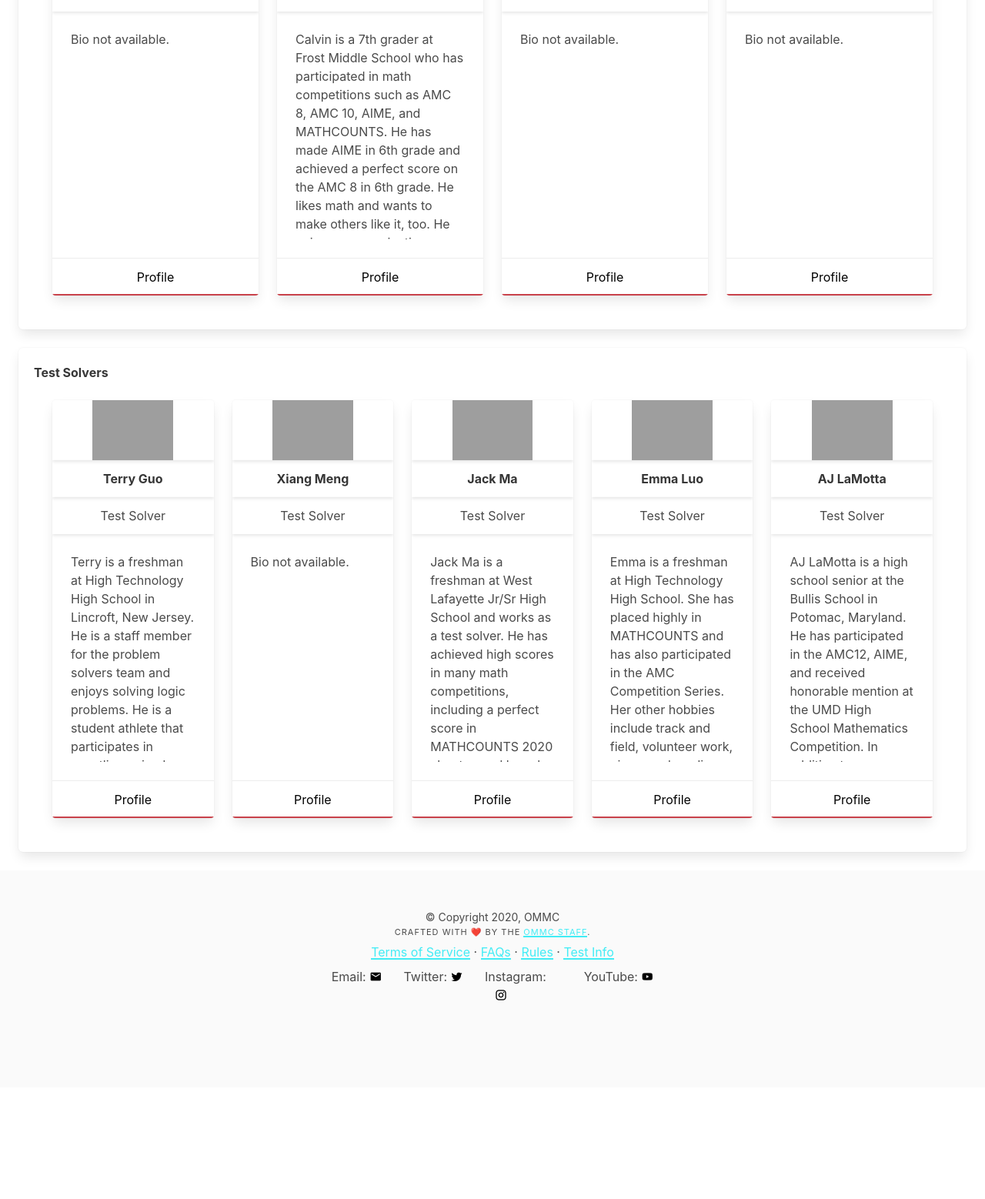
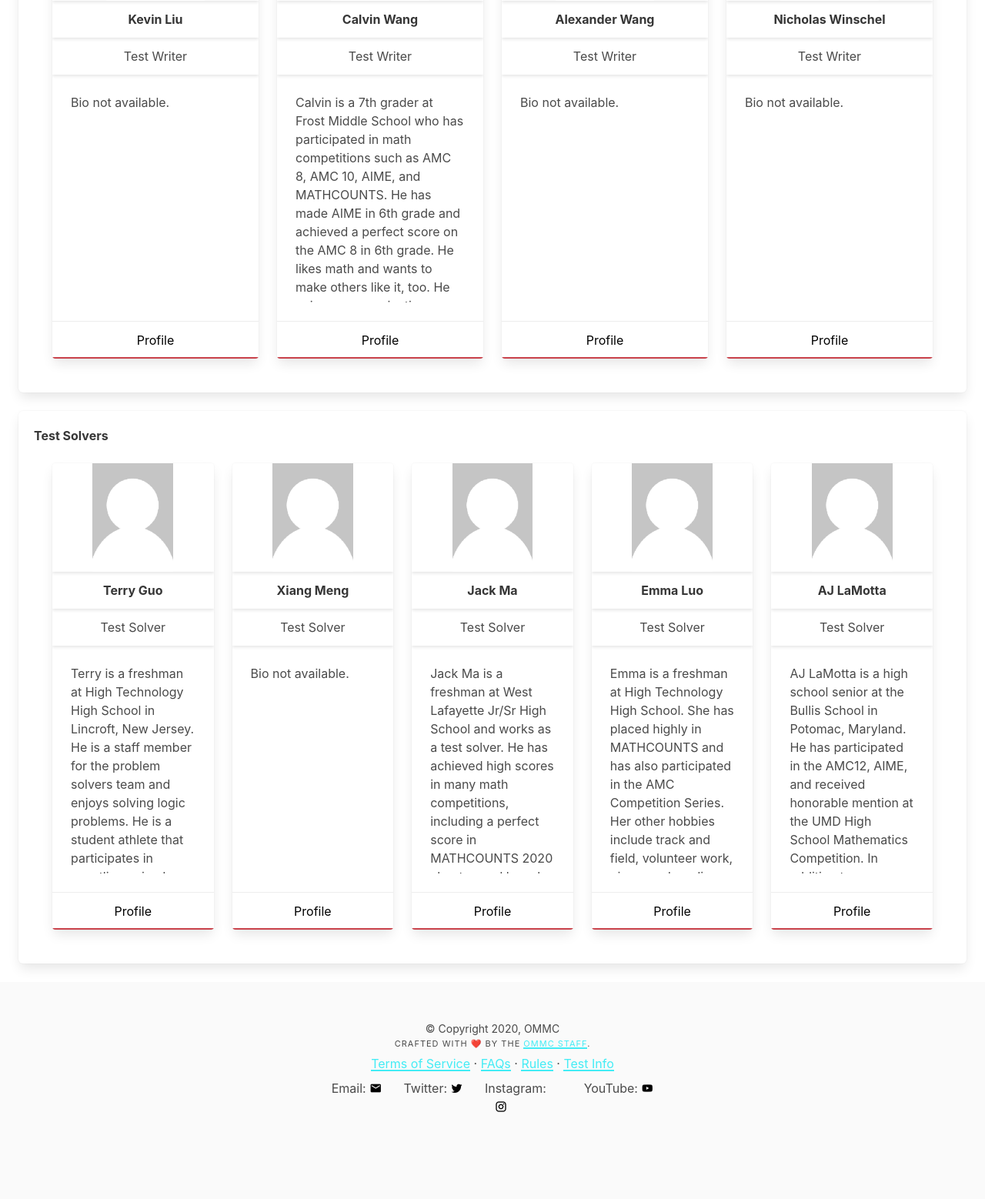
Before and after one commit to Kevin-Liu-01/OMMC-Math-Comp, a Flask app: page /creators in a window 1280 px wide. Shown: the part 3149-4707 px from the top of the page at 77% size. Before the commit the page ends 4449 px from the top, so only its background shows below. Run offline with Flask 2, Linux system fonts and the light colour scheme; some libraries are stand-ins or nearby versions; grey boxes are pictures that could not be loaded.

Commit message:
Bio pics updated to be stored inside the app

```diff
--- a/templates/creators.html
+++ b/templates/creators.html
@@ -23,7 +23,7 @@
             <div class="column is-one-third">
               <div class="card">
                 <header class="card-header">
-                    <img src="https://cdn.discordapp.com/attachments/710679539558121482/790771589389615144/1608133089413.png" style="display: block;
+                    <img src="/static/documents/evan.png" style="display: block;
                       margin-left: auto; margin-right: auto;width: 50%; max-height:11rem; max-width:8rem">
                   </header>
                 <header class="card-header">
@@ -52,7 +52,7 @@
             <div class="column is-one-third">
               <div class="card">
                 <header class="card-header">
-                    <img src="https://cdn.discordapp.com/attachments/501548282170966046/790804488424390696/unknown.png" style="display: block;
+                    <img src="/static/documents/ish.png" style="display: block;
                       margin-left: auto; margin-right: auto;width: 50%; max-height:11rem; ; max-width:8rem">
                   </header>
                 <header class="card-header">
@@ -80,7 +80,7 @@
                 <div class="column is-one-third">
                   <div class="card">
                     <header class="card-header">
-                        <img src="https://cdn.discordapp.com/attachments/501548282170966046/790804161062240256/unknown.png" style="display: block;
+                        <img src="/static/documents/bill.png" style="display: block;
                           margin-left: auto; margin-right: auto;width: 50%; max-height:11rem; max-width:8rem">
                       </header>
                     <header class="card-header">
@@ -124,7 +124,7 @@
               <div class="column is-one-fifth">
                 <div class="card">
                   <header class="card-header">
-                      <img src="https://cdn.discordapp.com/attachments/778356497880449045/792179796037599294/unknown.png" style="display: block;
+                      <img src="/static/documents/blank.png" style="display: block;
                         margin-left: auto; margin-right: auto;width: 50%; max-height:11rem; max-width:8rem">
                     </header>
                   <header class="card-header">
@@ -150,7 +150,7 @@
                 <div class="column is-one-fifth">
                   <div class="card">
                     <header class="card-header">
-                        <img src="https://cdn.discordapp.com/attachments/753798704082714715/792403596393185290/unknown.png" style="display: block;
+                        <img src="/static/documents/kev1.png" style="display: block;
                           margin-left: auto; margin-right: auto;width: 50%; max-height:11rem; max-width:8rem">
                       </header>
                     <header class="card-header">
@@ -179,7 +179,7 @@
                 <div class="column is-one-fifth">
                   <div class="card">
                     <header class="card-header">
-                        <img src="https://cdn.discordapp.com/attachments/753798704082714715/793210704991486004/unknown.png" style="display: block;
+                        <img src="/static/documents/nik.png" style="display: block;
                           margin-left: auto; margin-right: auto;width: 50%; max-height:11rem; max-width:8rem">
                       </header>
                     <header class="card-header">
@@ -206,7 +206,7 @@
                 <div class="column is-one-fifth">
                   <div class="card">
                     <header class="card-header">
-                        <img src="https://cdn.discordapp.com/attachments/753798704082714715/797170716847374367/unknown.png" style="display: block;
+                        <img src="/static/documents/ayush.png" style="display: block;
                           margin-left: auto; margin-right: auto;width: 50%; max-height:11rem; max-width:8rem">
                       </header>
                     <header class="card-header">
@@ -233,7 +233,7 @@
                 <div class="column is-one-fifth">
                   <div class="card">
                     <header class="card-header">
-                        <img src="https://cdn.discordapp.com/attachments/778356497880449045/792179796037599294/unknown.png" style="display: block;
+                        <img src="/static/documents/blank.png" style="display: block;
                           margin-left: auto; margin-right: auto;width: 50%; max-height:11rem; max-width:8rem">
                       </header>
                     <header class="card-header">
@@ -274,7 +274,7 @@
               <div class="column is-one-third">
                 <div class="card">
                   <header class="card-header">
-                      <img src="https://cdn.discordapp.com/attachments/778356497880449045/792179796037599294/unknown.png" style="display: block;
+                      <img src="/static/documents/blank.png" style="display: block;
                         margin-left: auto; margin-right: auto;width: 50%; max-height:11rem; max-width:8rem">
                     </header>
                   <header class="card-header">
@@ -288,7 +288,7 @@
                     </p>
                   </header>
                   <div class="card-content">
-                    <div class="content" style="font-size:1em;min-height:17rem; max-height:17rem;overflow:auto">
+                    <div class="content" style="font-size:1em;min-height:8rem; max-height:8rem;overflow:auto">
                       Advika is currently a freshman at High Technology High School in Lincroft, New Jersey. She is a part of the social media team and helps create informational content for the competition. She has lots of experience organizing and creating projects, and loves to participate in student-run organizations. In her free time, she likes to read books, bake, and play lacrosse.
                     </div>
                   </div>
@@ -303,7 +303,7 @@
                 <div class="column is-one-third">
                   <div class="card">
                     <header class="card-header">
-                        <img src="https://cdn.discordapp.com/attachments/778356497880449045/792179796037599294/unknown.png" style="display: block;
+                        <img src="/static/documents/blank.png" style="display: block;
                           margin-left: auto; margin-right: auto;width: 50%; max-height:11rem; max-width:8rem">
                       </header>
                     <header class="card-header">
@@ -317,7 +317,7 @@
                       </p>
                     </header>
                     <div class="card-content">
-                      <div class="content" style="font-size:1em;min-height:17rem; max-height:17rem;overflow:auto">
+                      <div class="content" style="font-size:1em;min-height:8rem; max-height:8rem;overflow:auto">
                         Ananya is a freshman at Marine Academy of Science and Technology in Highlands, New Jersey. She is part of the social media team of OMMC and has helped design the flyers and content. She has participated in many competetive and organizational events and enjoys working outside of her comfort area. Some of her hobbies include hiking, music, baking, and designing content.
                       </div>
                     </div>
@@ -331,7 +331,7 @@
                 <div class="column is-one-third">
                   <div class="card">
                         <header class="card-header">
-                            <img src="https://cdn.discordapp.com/attachments/778356497880449045/792179796037599294/unknown.png" style="display: block;
+                            <img src="/static/documents/blank.png" style="display: block;
                               margin-left: auto; margin-right: auto;width: 50%; max-height:11rem; max-width:8rem">
                           </header>
                         <header class="card-header">
@@ -345,7 +345,7 @@
                           </p>
                         </header>
                         <div class="card-content">
-                          <div class="content" style="font-size:1em;min-height:17rem; max-height:17rem;overflow:auto">
+                          <div class="content" style="font-size:1em;min-height:8rem; max-height:8rem;overflow:auto">
                             Bio not available.
                           </div>
                         </div>
@@ -357,7 +357,7 @@
                 <div class="column is-one-third">
                   <div class="card">
                     <header class="card-header">
-                        <img src="https://cdn.discordapp.com/attachments/778356497880449045/792179796037599294/unknown.png" style="display: block;
+                        <img src="/static/documents/blank.png" style="display: block;
                           margin-left: auto; margin-right: auto;width: 50%; max-height:11rem; max-width:8rem">
                       </header>
                     <header class="card-header">
@@ -371,7 +371,7 @@
                       </p>
                     </header>
                     <div class="card-content">
-                      <div class="content" style="font-size:1em;min-height:17rem; max-height:17rem;overflow:auto">
+                      <div class="content" style="font-size:1em;min-height:8rem; max-height:8rem;overflow:auto">
                         Bio not available.
                       </div>
                     </div>
@@ -385,7 +385,7 @@
                 <div class="column is-one-third">
                   <div class="card">
                     <header class="card-header">
-                        <img src="https://cdn.discordapp.com/attachments/778356497880449045/792179796037599294/unknown.png" style="display: block;
+                        <img src="/static/documents/blank.png" style="display: block;
                           margin-left: auto; margin-right: auto;width: 50%; max-height:11rem; max-width:8rem">
                       </header>
                     <header class="card-header">
@@ -399,7 +399,7 @@
                       </p>
                     </header>
                     <div class="card-content">
-                      <div class="content" style="font-size:1em;min-height:17rem; max-height:17rem;overflow:auto">
+                      <div class="content" style="font-size:1em;min-height:8rem; max-height:8rem;overflow:auto">
                         Ranvith is currently a freshman at High Technology High School in Lincroft, New Jersey. He is a part of the social media team of OMMC. He has participated in many math competitions, including MATHCOUNTS and Math League. In his free time, he likes to read books and watch Ninjago.
                       </div>
                     </div>
@@ -413,7 +413,7 @@
                 <div class="column is-one-third">
                   <div class="card">
                     <header class="card-header">
-                        <img src="https://cdn.discordapp.com/attachments/778356497880449045/792179796037599294/unknown.png" style="display: block;
+                        <img src="/static/documents/blank.png" style="display: block;
                           margin-left: auto; margin-right: auto;width: 50%; max-height:11rem; max-width:8rem">
                       </header>
                     <header class="card-header">
@@ -427,7 +427,7 @@
                       </p>
                     </header>
                     <div class="card-content">
-                      <div class="content" style="font-size:1em;min-height:17rem; max-height:17rem;overflow:auto">
+                      <div class="content" style="font-size:1em;min-height:8rem; max-height:8rem;overflow:auto">
                         Xhaiden is currently a freshman at High Technology High School in Lincroft, New Jersey. He is a part of the social media team and helps create advertising content for social media. He enjoys reading, sketching, video editing, music, coding, and science.
                       </div>
                     </div>
@@ -454,7 +454,7 @@
                           <div class="column is-one-quarter">
                             <div class="card">
                               <header class="card-header">
-                                  <img src="https://cdn.discordapp.com/attachments/778356497880449045/792179796037599294/unknown.png" style="display: block;
+                                  <img src="/static/documents/blank.png" style="display: block;
                                     margin-left: auto; margin-right: auto;width: 50%; max-height:11rem; max-width:8rem">
                                 </header>
                               <header class="card-header">
@@ -483,7 +483,7 @@
                             <div class="column is-one-quarter">
                               <div class="card">
                                 <header class="card-header">
-                                    <img src="https://cdn.discordapp.com/attachments/778356497880449045/792179796037599294/unknown.png" style="display: block;
+                                    <img src="/static/documents/blank.png" style="display: block;
                                       margin-left: auto; margin-right: auto;width: 50%; max-height:11rem; max-width:8rem">
                                   </header>
                                 <header class="card-header">
@@ -511,7 +511,7 @@
                             <div class="column is-one-quarter">
                               <div class="card">
                                 <header class="card-header">
-                                    <img src="https://cdn.discordapp.com/attachments/778356497880449045/792179796037599294/unknown.png" style="display: block;
+                                    <img src="/static/documents/blank.png" style="display: block;
                                       margin-left: auto; margin-right: auto;width: 50%; max-height:11rem; max-width:8rem">
                                   </header>
                                 <header class="card-header">
@@ -538,7 +538,7 @@
                             <div class="column is-one-quarter">
                               <div class="card">
                                 <header class="card-header">
-                                    <img src="https://cdn.discordapp.com/attachments/778356497880449045/792179796037599294/unknown.png" style="display: block;
+                                    <img src="/static/documents/blank.png" style="display: block;
                                       margin-left: auto; margin-right: auto;width: 50%; max-height:11rem; max-width:8rem">
                                   </header>
                                 <header class="card-header">
@@ -578,7 +578,7 @@
                   <div class="column is-one-fourth">
                     <div class="card">
                                           <header class="card-header">
-                                              <img src="https://cdn.discordapp.com/attachments/778356497880449045/792179796037599294/unknown.png" style="display: block;
+                                              <img src="/static/documents/blank.png" style="display: block;
                                                 margin-left: auto; margin-right: auto;width: 50%; max-height:11rem; max-width:8rem">
                                             </header>
                                           <header class="card-header">
@@ -607,7 +607,7 @@
                                       <div class="column is-one-fourth">
                                         <div class="card">
                                           <header class="card-header">
-                                              <img src="https://cdn.discordapp.com/attachments/778356497880449045/792179796037599294/unknown.png" style="display: block;
+                                              <img src="/static/documents/blank.png" style="display: block;
                                                 margin-left: auto; margin-right: auto;width: 50%; max-height:11rem; max-width:8rem">
                                             </header>
                                           <header class="card-header">
@@ -634,7 +634,7 @@
                                       <div class="column is-one-fourth">
                                         <div class="card">
                                           <header class="card-header">
-                                              <img src="https://cdn.discordapp.com/attachments/778356497880449045/792179796037599294/unknown.png" style="display: block;
+                                              <img src="/static/documents/blank.png" style="display: block;
                                                 margin-left: auto; margin-right: auto;width: 50%; max-height:11rem; max-width:8rem">
                                             </header>
                                           <header class="card-header">
@@ -661,7 +661,7 @@
                                       <div class="column is-one-fourth">
                                         <div class="card">
                                           <header class="card-header">
-                                              <img src="https://cdn.discordapp.com/attachments/778356497880449045/792179796037599294/unknown.png" style="display: block;
+                                              <img src="/static/documents/blank.png" style="display: block;
                                                 margin-left: auto; margin-right: auto;width: 50%; max-height:11rem; max-width:8rem">
                                             </header>
                                           <header class="card-header">
@@ -688,7 +688,7 @@
                                       <div class="column is-one-fourth">
                                         <div class="card">
                                           <header class="card-header">
-                                              <img src="https://cdn.discordapp.com/attachments/778356497880449045/792179796037599294/unknown.png" style="display: block;
+                                              <img src="/static/documents/blank.png" style="display: block;
                                                 margin-left: auto; margin-right: auto;width: 50%; max-height:11rem; max-width:8rem">
                                             </header>
                                           <header class="card-header">
--- a/templates/join.html
+++ b/templates/join.html
@@ -42,8 +42,8 @@
                         <a href="/team/{{ doc.id }}"><strong>{{ doc.id }}</strong></a>
                         {%- if teams != "Solo" %}
                           {%- if current_user.username in team.members %}
-                        <p>
-                          <a class="hyperlink" href="/user/{{ team.members[0] }}">{{ team.members[0] }}</a>
+                           <p>
+                            <a class="hyperlink" href="/user/{{ team.members[0] }}">{{ team.members[0] }}</a>
                           {%- for member in team.members %}
                             {%- if member != team.members[0] %}
                               <span>&middot; <a class="hyperlink" href="/user/{{ member }}">{{ member }}</a></span>
```
Also changed, not shown: static/documents/ayush.png (added), static/documents/bill.png (added), static/documents/blank.png (added), static/documents/evan.png (added), static/documents/ish.png (added), static/documents/kev1.png (added), static/documents/nik.png (added).
